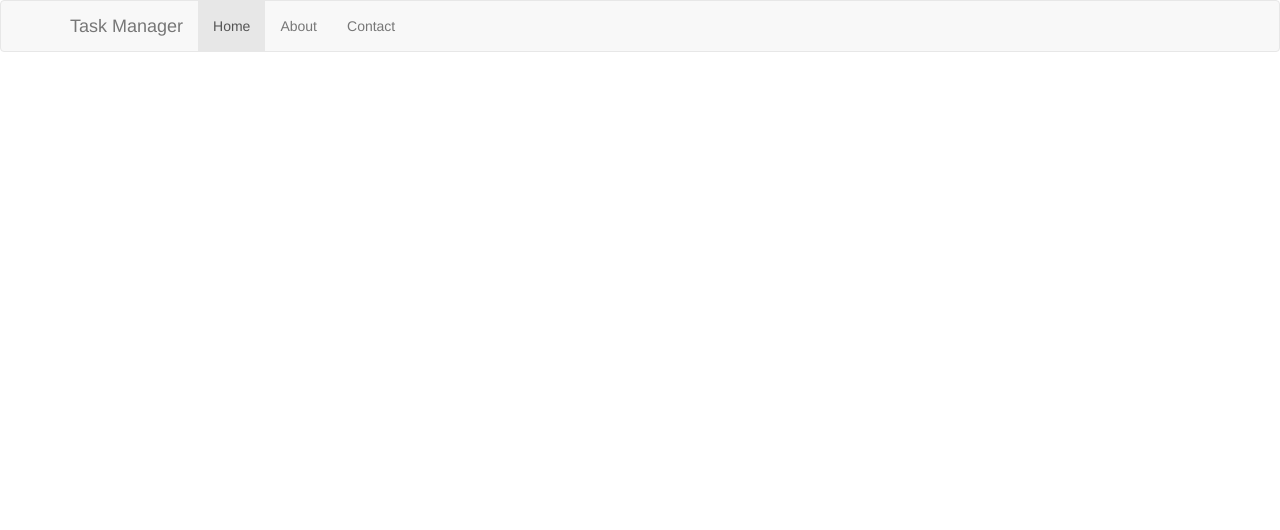
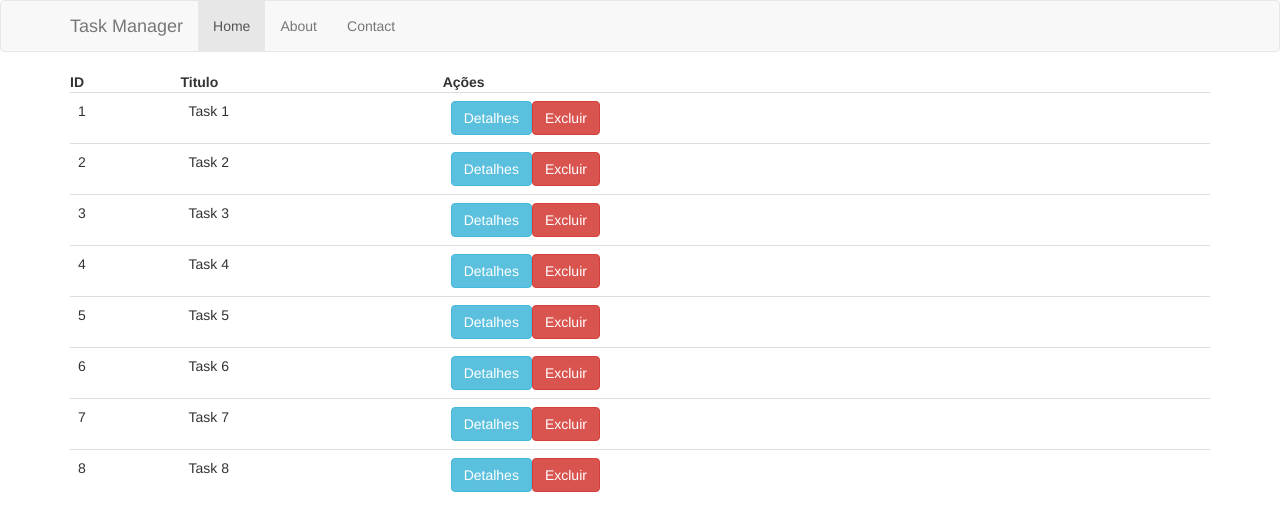
Before and after one commit to OtavioHenrique/taskmanager-frontend, an Angular app: page / in a window 1280 px wide. Shown: the top 530 px of the page. Built offline with nearby package versions, Linux system fonts and the light colour scheme.

Commit message:
task component html

```diff
--- a/src/app/app.component.html
+++ b/src/app/app.component.html
@@ -1 +1,5 @@
 <navbar></navbar>
+
+<div class="container">
+  <tasks></tasks>
+</div>
--- a/src/app/tasks/tasks.component.html
+++ b/src/app/tasks/tasks.component.html
@@ -0,0 +1,17 @@
+<table class="table">
+  <thead>
+    <th>ID</th>
+    <th>Titulo</th>
+    <th>Ações</th>
+  </thead>
+  <tbody>
+    <tr *ngFor ="let task of tasks">
+      <td>{{ task.id }}</td>
+      <td>{{ task.title }}</td>
+      <td>
+        <button class="btn btn-info">Detalhes</button>
+        <button class="btn btn-danger">Excluir</button>
+      </td>
+    </tr>
+  </tbody>
+</table>
--- a/src/app/tasks/tasks.component.ts
+++ b/src/app/tasks/tasks.component.ts
@@ -1,4 +1,15 @@
 import { Component, OnInit } from '@angular/core';
+
+const TASKS: Array<any> = [
+  { id: 1, title: "Task 1" },
+  { id: 2, title: "Task 2" },
+  { id: 3, title: "Task 3" },
+  { id: 4, title: "Task 4" },
+  { id: 5, title: "Task 5" },
+  { id: 6, title: "Task 6" },
+  { id: 7, title: "Task 7" },
+  { id: 8, title: "Task 8" }
+];
 
 @Component({
   selector: 'tasks',
@@ -7,7 +18,9 @@
 })
 
 export class TasksComponent implements OnInit {
+  public tasks;
+
   ngOnInit() {
-
+    this.tasks = TASKS;
   }
 }
```
